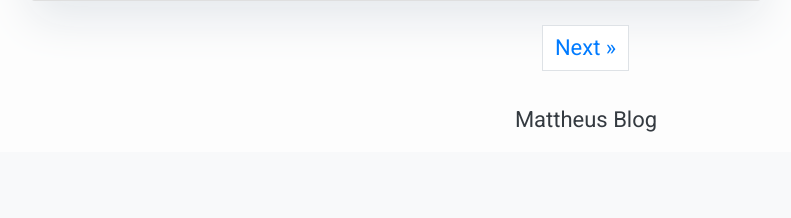
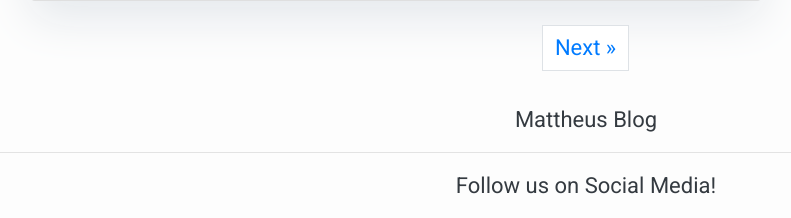
Before and after one commit to MattheusKasa/My-Django-Blog, a Django app: page / in a window 1280 px wide. Shown: the part 953-1171 px from the top of the page, without its empty margins (54-845 px from the left). Before the commit the page ends 1085 px from the top, so only its background shows below. Run offline with Django 4.2, Linux system fonts and the light colour scheme; data comes from the database, SQL or seed files in the repository; both versions use the stored data as it was after the commit; some libraries are stand-ins or nearby versions.

Commit message:
Add Social Media on bottom of every page, inside footer

```diff
--- a/myblog/settings.py
+++ b/myblog/settings.py
@@ -29,7 +29,7 @@ DEBUG = True
 
 ALLOWED_HOSTS = ['my-django-blog-mattheus.herokuapp.com', 'localhost', 'https://8000-mattheuskas-mydjangoblo-aswga9949s5.ws-eu90.gitpod.io/']
 
-CSRF_TRUSTED_ORIGINS = ['http://*', 'https://*', "https://8000-mattheuskas-mydjangoblo-aswga9949s5.ws-eu90.gitpod.io/", "https://8000-mattheuskas-mydjangoblo-aswga9949s5.ws-eu90.gitpod.io/*"]
+CSRF_TRUSTED_ORIGINS = ['http://*', 'https://*', "https://8000-mattheuskas-mydjangoblo-aswga9949s5.ws-eu90.gitpod.io/", "https://8000-mattheuskas-mydjangoblo-y0epkr3xfdx.ws-eu90.gitpod.io/*"]
 
 # Application definition
 
--- a/templates/base.html
+++ b/templates/base.html
@@ -64,6 +64,8 @@
 
         <footer class="py-3 bg-grey">
             <p class="m-0 text-dark text-center ">Mattheus Blog</p>
+            <hr />
+            <p class="m-0 text-dark text-center ">Follow us on Social Media!</p>
         </footer>
     </body>
 </html>
```
Also changed, not shown: db.sqlite3.
